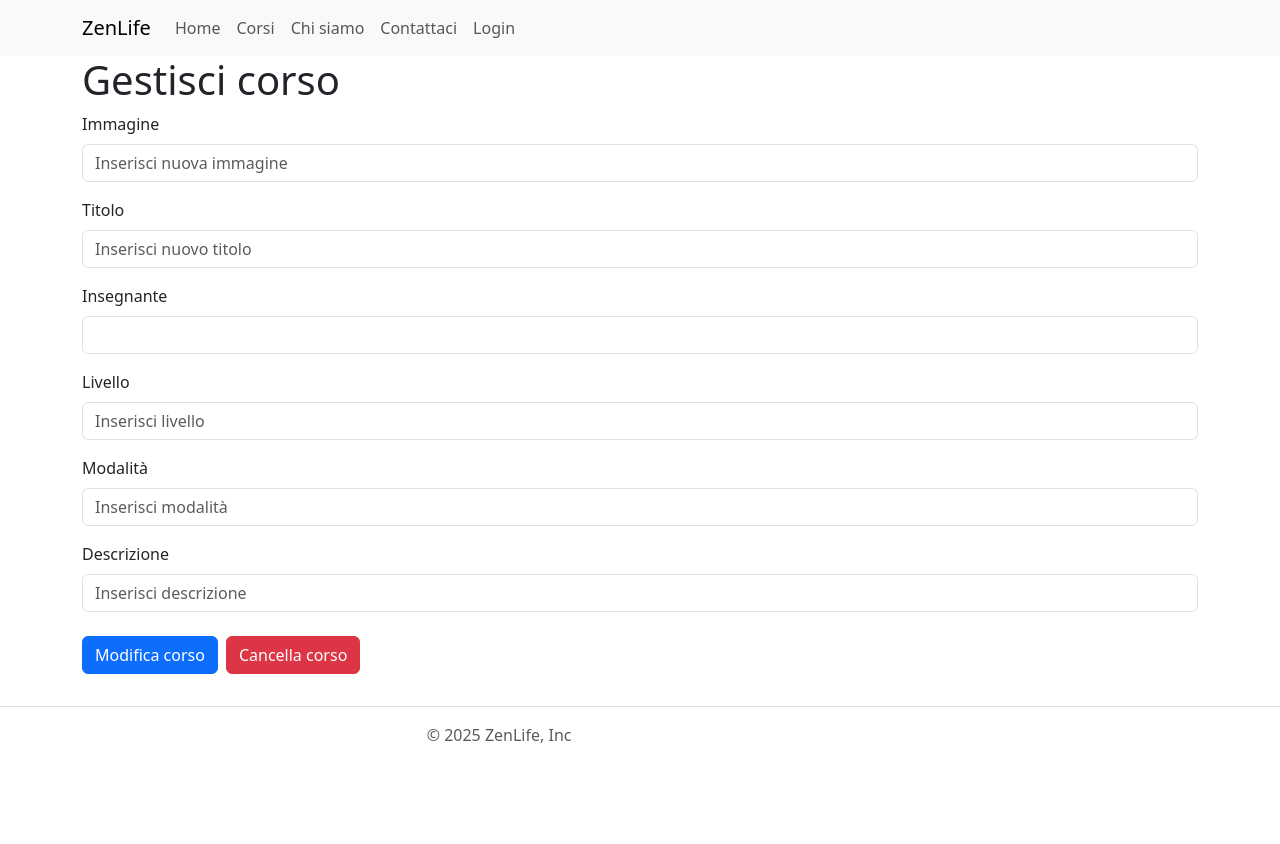
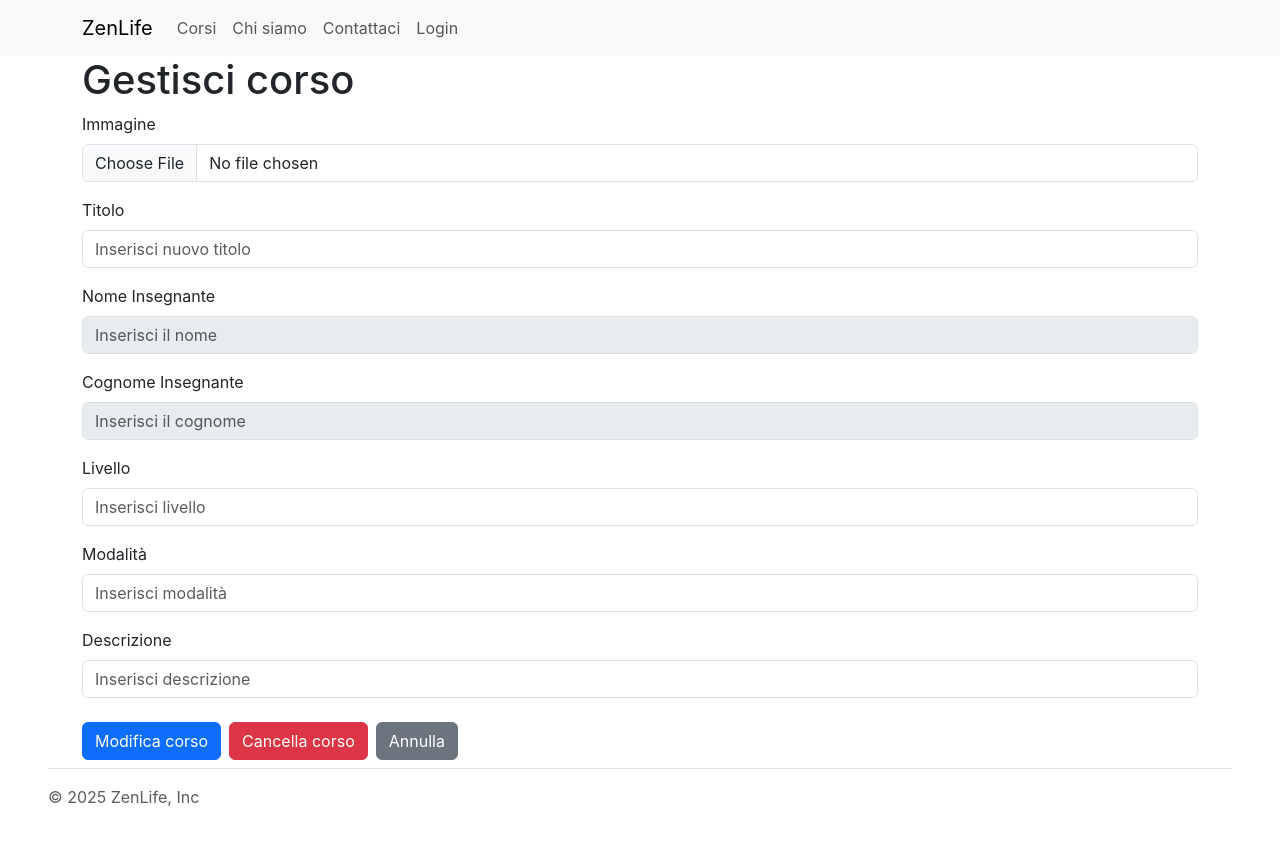
Before and after one commit to JessL10N/CAPSTONE, a React (Create React App) app in the folder frontend/: page /corsi/1 in a window 1280 px wide. Shown: the top 844 px of the page. Before the commit the page ends 811 px from the top, so only its background shows below. Built offline with nearby package versions, Linux system fonts and the light colour scheme; no server answers.

Commit message:
Multer, Cloudinary, visualizzazione selettiva elementi, collegamento tra pagine

```diff
--- a/frontend/src/App.js
+++ b/frontend/src/App.js
@@ -1,5 +1,4 @@
-import './App.css';
-import 'bootstrap/dist/css/bootstrap.min.css';
+import './index.css'
 import { Route, Routes } from 'react-router';
 import Header from './components/Header.component';
 import Login from './views/Login.view';
--- a/frontend/src/components/CourseDetails.component.jsx
+++ b/frontend/src/components/CourseDetails.component.jsx
@@ -1,8 +1,9 @@
 import React, { useEffect, useState } from "react";
-import { Form, Button, Container, Modal } from "react-bootstrap";
+import { Form, Button, Container, Modal, Alert } from "react-bootstrap";
 import { useParams, useNavigate } from "react-router";
 
 const CourseDetails = () => {
+
   const { id } = useParams();
   const redirect = useNavigate();
 
@@ -15,6 +16,7 @@ const CourseDetails = () => {
 
   const [showModal, setShowModal] = useState(false);
   const [modalAction, setModalAction] = useState(""); // "modify" o "delete"
+  const [successMessage, setSuccessMessage] = useState("");
 
   useEffect(() => {
     const fetchCourse = async () => {
@@ -38,11 +40,14 @@ const CourseDetails = () => {
 
         setImage(course.image);
         setTitle(course.title);
-        setTeacher({ _id: course.teacher, Name: teacherData.Name, Surname: teacherData.Surname });
+        setTeacher({
+          _id: course.teacher,
+          Name: teacherData.Name,
+          Surname: teacherData.Surname,
+        });
         setLevel(course.level);
         setForm(course.form);
         setDescription(course.description);
-
       } catch (error) {
         console.log(error);
       }
@@ -50,6 +55,29 @@ const CourseDetails = () => {
 
     fetchCourse();
   }, [id, redirect]);
+
+  // Funzione per gestire l'upload dell'immagine
+  const handleImageUpload = async (e) => {
+    const file = e.target.files[0];
+    if (!file) return;
+    const formData = new FormData();
+    formData.append("image", file);
+
+    try {
+      const response = await fetch("http://localhost:3001/api/upload", {
+        method: "POST",
+        body: formData,
+      });
+      if (!response.ok) {
+        throw new Error("Errore durante l'upload");
+      }
+      const data = await response.json();
+      // Aggiorna lo stato dell'immagine con l'URL restituito
+      setImage(data.url);
+    } catch (error) {
+      console.error("Upload error:", error);
+    }
+  };
 
   const modifyCourse = async () => {
     try {
@@ -66,6 +94,14 @@ const CourseDetails = () => {
         }),
       });
       if (!response.ok) throw new Error("Si è verificato un errore");
+
+      setSuccessMessage("Corso modificato con successo!");
+
+      // Dopo 2 secondi, reindirizza alla pagina dei corsi
+      setTimeout(() => {
+        redirect("/corsi");
+      }, 2000);
+
     } catch (error) {
       console.log(error);
     }
@@ -99,16 +135,24 @@ const CourseDetails = () => {
 
   return (
     <Container>
+
+      {successMessage && <Alert variant="success">{successMessage}</Alert>}
+
       <h1>Gestisci corso</h1>
       <Form>
+        {/* Campo per l'upload dell'immagine */}
         <Form.Group className="mb-3" controlId="formImage">
           <Form.Label>Immagine</Form.Label>
           <Form.Control
-            type="text"
-            placeholder="Inserisci nuova immagine"
-            value={image}
-            onChange={(e) => setImage(e.target.value)}
+            type="file"
+            accept="image/*"
+            onChange={handleImageUpload}
           />
+          {image && (
+            <div className="mt-2">
+              <img src={image} alt="Anteprima" style={{ width: "200px" }} />
+            </div>
+          )}
         </Form.Group>
 
         <Form.Group className="mb-3" controlId="formTitle">
@@ -121,13 +165,27 @@ const CourseDetails = () => {
           />
         </Form.Group>
 
-        <Form.Group className="mb-3" controlId="formTeacher">
-          <Form.Label>Insegnante</Form.Label>
+        <Form.Group className="mb-3" controlId="formTeacherName">
+          <Form.Label>Nome Insegnante</Form.Label>
           <Form.Control
             type="text"
-            placeholder="Inserisci insegnante"
-            value={`${teacher.Name} ${teacher.Surname}`} // Mostra nome e cognome
+            placeholder="Inserisci il nome"
+            value={teacher.Name}
             onChange={(e) => setTeacher({ ...teacher, Name: e.target.value })}
+            disabled
+          />
+        </Form.Group>
+
+        <Form.Group className="mb-3" controlId="formTeacherSurname">
+          <Form.Label>Cognome Insegnante</Form.Label>
+          <Form.Control
+            type="text"
+            placeholder="Inserisci il cognome"
+            value={teacher.Surname}
+            onChange={(e) =>
+              setTeacher({ ...teacher, Surname: e.target.value })
+            }
+            disabled
           />
         </Form.Group>
 
@@ -171,6 +229,9 @@ const CourseDetails = () => {
         >
           Cancella corso
         </Button>
+        <Button variant="secondary" onClick={() => redirect("/corsi")}>
+          Annulla
+        </Button>
       </Form>
 
       {/* Modale di conferma */}
--- a/frontend/src/components/Footer.component.jsx
+++ b/frontend/src/components/Footer.component.jsx
@@ -2,7 +2,7 @@ import React from 'react'
 
 const Footer = () => {
   return (
-    <footer className="d-flex justify-content-center align-items-center py-3 my-4 border-top mb-5">
+    <footer className="d-flex justify-content-start align-items-center py-3 my-4 border-top m-5 mt-auto">
     <div className="col-md-4 d-flex align-items-center">
       <span className="mb-3 mb-md-0 text-body-secondary">© 2025 ZenLife, Inc</span>
     </div>
--- a/frontend/src/components/Header.component.jsx
+++ b/frontend/src/components/Header.component.jsx
@@ -28,14 +28,13 @@ const Header = () => {
         <Navbar.Toggle aria-controls="basic-navbar-nav" />
         <Navbar.Collapse id="basic-navbar-nav">
           <Nav className="me-auto">
-            <Nav.Link href="/">Home</Nav.Link>
-            <Nav.Link href="/corsi">Corsi</Nav.Link>
-            <Nav.Link href="/docenti">Chi siamo</Nav.Link>
-            <Nav.Link href="/contattaci">Contattaci</Nav.Link>
+            <Nav.Link href="/corsi" className="m-auto">Corsi</Nav.Link>
+            <Nav.Link href="/docenti" className="m-auto">Chi siamo</Nav.Link>
+            <Nav.Link href="/contattaci" className="m-auto">Contattaci</Nav.Link>
             {/* Se l'utente è loggato, mostra il bottone di logout */}
             {isLoggedIn ? (
               <Nav.Link>
-                <Button variant="outline-danger" onClick={handleLogout}>
+                <Button variant="outline-danger" onClick={handleLogout} className="align-self-end">
                   Logout
                 </Button>
               </Nav.Link>
--- a/frontend/src/components/Hero.component.jsx
+++ b/frontend/src/components/Hero.component.jsx
@@ -1,4 +1,4 @@
-import React from 'react'
+import React from "react";
 
 const Hero = () => {
   return (
@@ -7,7 +7,7 @@ const Hero = () => {
         <div className="container hero-content">
             <h1 className="display-4 fw-bold">Benvenuto in ZenLife</h1>
             <p className="lead">Trova equilibrio, pace e benessere con noi.</p>
-            <a href="#contatti" className="btn btn-light btn-lg fw-bold">Scopri i nostri corsi</a>
+            <a href="/corsi" className="btn btn-light btn-lg fw-bold">Scopri i nostri corsi</a>
         </div>
     </section>
   )
--- a/frontend/src/components/School.component.jsx
+++ b/frontend/src/components/School.component.jsx
@@ -1,5 +1,6 @@
 import React from "react";
 import { Col, Container, Row } from "react-bootstrap";
+import { Link } from "react-router";
 
 const School = () => {
   return (
@@ -87,7 +88,7 @@ const School = () => {
           pratica!
         </p>
         <p className="fw-bold">
-          Prenota la tua prima lezione e inizia oggi stesso!{" "}
+          <Link to={`/contattaci`} className="text-decoration-none">Contattaci</Link> subito per prenotare la tua prima lezione e iniziare oggi stesso!{" "}
         </p>
         </div>
       </section>
--- a/frontend/src/components/TeacherDetails.component.jsx
+++ b/frontend/src/components/TeacherDetails.component.jsx
@@ -39,6 +39,29 @@ const TeacherDetails = () => {
 
     fetchTeacher();
   }, [id, redirect]);
+
+  // Funzione per gestire l'upload dell'immagine
+  const handleImageUpload = async (e) => {
+    const file = e.target.files[0];
+    if (!file) return;
+    const formData = new FormData();
+    formData.append("image", file);
+
+    try {
+      const response = await fetch("http://localhost:3001/api/upload", {
+        method: "POST",
+        body: formData,
+      });
+      if (!response.ok) {
+        throw new Error("Errore durante l'upload");
+      }
+      const data = await response.json();
+      // Aggiorna lo stato dell'immagine con l'URL restituito
+      setImage(data.url);
+    } catch (error) {
+      console.error("Upload error:", error);
+    }
+  };
 
   const modifyTeacher = async () => {
     try {
@@ -109,14 +132,19 @@ const TeacherDetails = () => {
 
       <h1>Gestisci insegnante</h1>
       <Form>
+        {/* Campo per l'upload dell'immagine */}
         <Form.Group className="mb-3" controlId="formImage">
           <Form.Label>Immagine</Form.Label>
           <Form.Control
-            type="text"
-            placeholder="Inserisci nuova immagine"
-            value={image}
-            onChange={(e) => setImage(e.target.value)}
+            type="file"
+            accept="image/*"
+            onChange={handleImageUpload}
           />
+          {image && (
+            <div className="mt-2">
+              <img src={image} alt="Anteprima" style={{ width: "200px" }} />
+            </div>
+          )}
         </Form.Group>
 
         <Form.Group className="mb-3" controlId="formName">
@@ -161,6 +189,9 @@ const TeacherDetails = () => {
         >
           Cancella insegnante
         </Button>
+        <Button variant="secondary" onClick={() => redirect("/docenti")}>
+          Annulla
+        </Button>
       </Form>
 
       {/* Modale di conferma */}
--- a/frontend/src/index.css
+++ b/frontend/src/index.css
@@ -1,3 +1,9 @@
+:root {
+  --bs-primary: indigo !important;
+  /* Se necessario, aggiorna anche la versione RGB (usata per gradienti o trasparenze) */
+  --bs-primary-rgb: 75, 0, 130 !important; /* RGB di indigo (#4B0082) */
+}
+
 body {
   margin: 0;
   font-family: -apple-system, BlinkMacSystemFont, 'Segoe UI', 'Roboto', 'Oxygen',
--- a/frontend/src/index.js
+++ b/frontend/src/index.js
@@ -1,5 +1,6 @@
 import React from 'react';
 import ReactDOM from 'react-dom/client';
+import 'bootstrap/dist/css/bootstrap.min.css';
 import './index.css';
 import App from './App';
 import { BrowserRouter } from 'react-router';
--- a/frontend/src/views/ContactForm.view.jsx
+++ b/frontend/src/views/ContactForm.view.jsx
@@ -55,8 +55,8 @@ const ContactForm = () => {
   };
 
   return (
-    <Container className="mt-5">
-      <h1>Contattaci</h1>
+    <Container className="d-flex flex-column min-vh-100 mt-5 align-items-center">
+      <h1 className="mb-5">Contattaci</h1>
 
       {submittedMessage && (
         <Alert variant="success" onClose={() => setSubmittedMessage("")} dismissible>
@@ -71,7 +71,7 @@ const ContactForm = () => {
       )}
 
       {!submittedMessage && (
-        <Form noValidate validated={validated} onSubmit={handleSubmit}>
+        <Form className="w-75" noValidate validated={validated} onSubmit={handleSubmit}>
           <Form.Group controlId="contactFormName" className="mb-3">
             <Form.Label>Nome</Form.Label>
             <Form.Control
```
Also changed, not shown: 1 other file (tests, documents, lock files or other folders).
